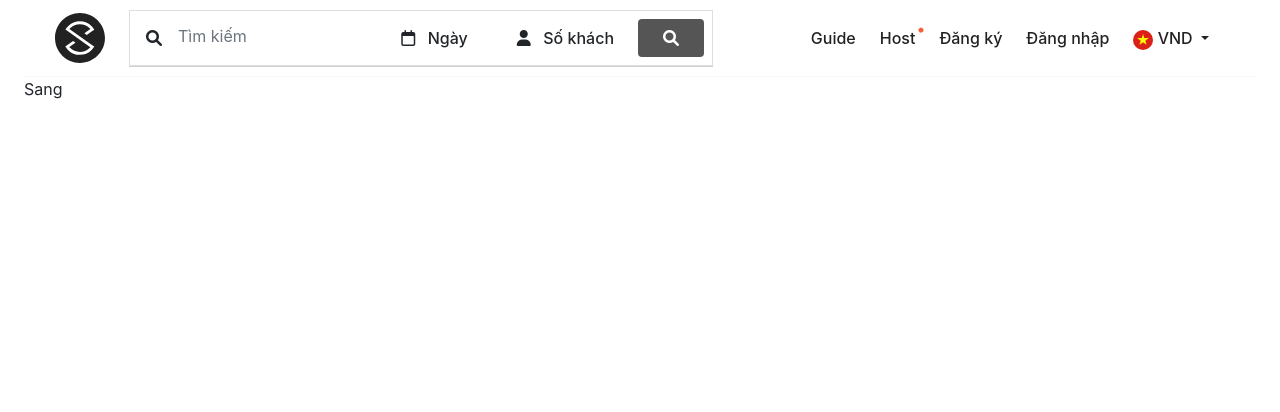
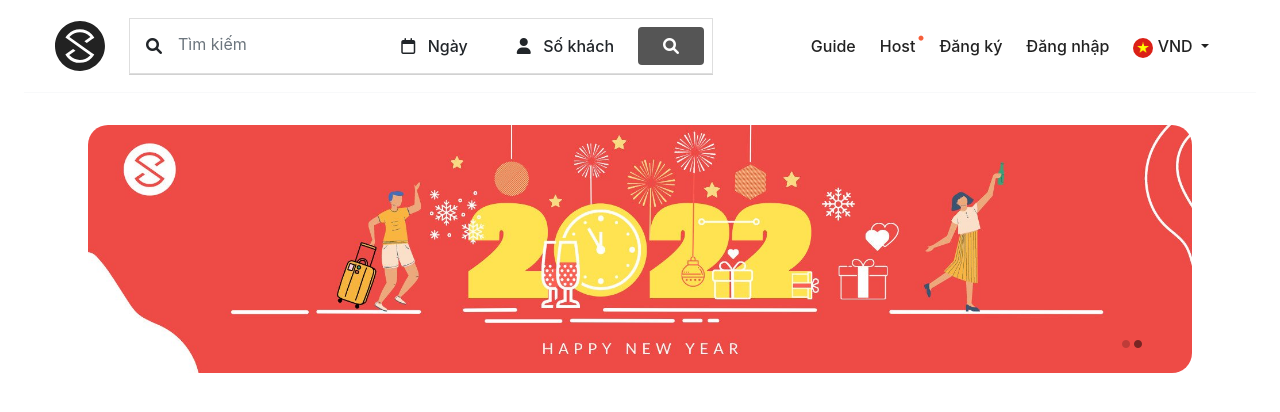
Before and after one commit to TranSangQST/luxstay-template, a plain HTML site: page index.html in a window 1280 px wide. Drawn offline with nearby package versions, Linux system fonts and the light colour scheme.

Commit message:
home page slider

```diff
--- /dev/null
+++ b/assets/css/homePageContent.css
@@ -0,0 +1,37 @@
+.home-page-container{
+
+}
+
+
+.home-page-content{
+    padding: 32px 64px;
+}
+
+.home-page-slider{
+    width: 100%;
+    position: relative;
+}
+
+
+.home-page-slider-img{
+    width: 100%;
+    border-radius: 20px;
+}
+
+.home-page-slider-tab{
+    position: absolute;
+    right: 50px;
+    bottom: 20px;
+
+}
+
+.home-page-slider-tab-icon{
+    margin-left: 4px;
+    font-size: 8px;
+    color: rgba(0, 0, 0, 0.2);
+    cursor: pointer;
+}
+
+.home-page-slider-tab-icon.home-page-slider-tab-icon--active{
+    color: rgba(0, 0, 0, 0.5);
+}
--- /dev/null
+++ b/assets/js/homePageContent.js
@@ -0,0 +1,69 @@
+
+
+const sliderSrcArr = [
+    "/assets/img/slider/slider01.png",
+    "/assets/img/slider/slider02.png"
+]
+
+const countSliderTabIcon = sliderSrcArr.length;
+
+let selectedSliderTab;
+
+const sliderTabIconEle = '<i class="fa-solid fa-circle home-page-slider-tab-icon"></i>';
+
+
+
+$( document ).ready(function() {
+    console.log( "ready!" );
+    console.log( "countSliderTabIcon = ", countSliderTabIcon);
+    console.log("homePageSliderTab: ", homePageSliderTab);
+    selectedSliderTab = 0;
+
+    $("#homePageSliderImg").attr("src", "/assets/img/slider/slider01.png");
+
+    for (let i = 0; i < countSliderTabIcon; i++){
+        // $(".home-page-slider-tab").append(sliderTabIconEle);
+
+        const sliderImgSrc = sliderSrcArr[i];
+
+        $("#homePageSliderTab").append(sliderTabIconEle);
+
+
+    }
+
+    // console.log( "#homePageSliderTab .home-page-slider-tab-icon .first()", $("#homePageSliderTab .home-page-slider-tab-icon").first());
+    $("#homePageSliderTab .home-page-slider-tab-icon").first().addClass("home-page-slider-tab-icon--active");
+
+
+    $('.home-page-slider-tab-icon').click(function(e){
+        console.log(".home-page-slider-tab-icon click");
+        $('.home-page-slider-tab-icon.home-page-slider-tab-icon--active').removeClass("home-page-slider-tab-icon--active");
+
+        console.log("e: ", e);
+        console.log("index: ", $(e.target).index());
+
+
+
+        selectedSliderTab = $(e.target).index();
+        $("#homePageSliderImg").attr("src", sliderSrcArr[selectedSliderTab]);
+        $(e.target).addClass("home-page-slider-tab-icon--active");
+
+    });
+
+});
+
+setInterval(function(e){
+    // console.log("change slider");
+    $('.home-page-slider-tab-icon.home-page-slider-tab-icon--active').removeClass("home-page-slider-tab-icon--active");
+
+
+    if(selectedSliderTab < countSliderTabIcon - 1){
+        selectedSliderTab = selectedSliderTab + 1;
+    }else{
+        selectedSliderTab = 0;
+    }
+
+    $( "#homePageSliderTab .home-page-slider-tab-icon" ).eq(selectedSliderTab).addClass("home-page-slider-tab-icon--active");
+    $("#homePageSliderImg").attr("src", sliderSrcArr[selectedSliderTab]);
+
+},3000)
--- a/index.html
+++ b/index.html
@@ -11,12 +11,14 @@
 
     <link rel="stylesheet" href="/assets/css/base.css">
     <link rel="stylesheet" href="/assets/css/header.css">
+    <link rel="stylesheet" href="/assets/css/homePageContent.css">
+
 
     <title>Document</title>
 </head>
 <body>
     <div class="home-page px-4 py-0">
-        <header class="main-header border-bottom border-light">
+        <header class="py-2 main-header border-bottom border-light">
             <div class="container-fluid">
                 <nav class="navbar navbar-expand-lg py-2">
                     <a class="navbar-brand home-page-logo-link" href="#">
@@ -79,8 +81,18 @@
             </div>
         </header>
 
-        <div class="home-page-content">
-            Sang
+        <div class="home-page-container">
+            <div class="home-page-content">
+                <div class="home-page-slider">
+                    <div class="home-page-slider-img-list" id="homePageSliderImgList">
+                        <img src="#" alt="slider" class="home-page-slider-img" id="homePageSliderImg">
+                    </div>
+                    <div class="home-page-slider-tab" id="homePageSliderTab">
+                        <!-- <i class="fa-solid fa-circle home-page-slider-tab-icon home-page-slider-tab-icon--active"></i>
+                        <i class="fa-solid fa-circle home-page-slider-tab-icon"></i> -->
+                    </div>
+                </div>
+            </div>
         </div>
 
         <footer class="main-footer">
@@ -94,5 +106,6 @@
     <script src="/venders/bootstrap-4.3.1-dist/js/bootstrap.min.js"></script>
 
     <script src="/assets/js/header.js"></script>
+    <script src="/assets/js/homePageContent.js"></script>
 </body>
 </html>
```
Also changed, not shown: assets/img/slider/slider01.png (added), assets/img/slider/slider02.png (added).
